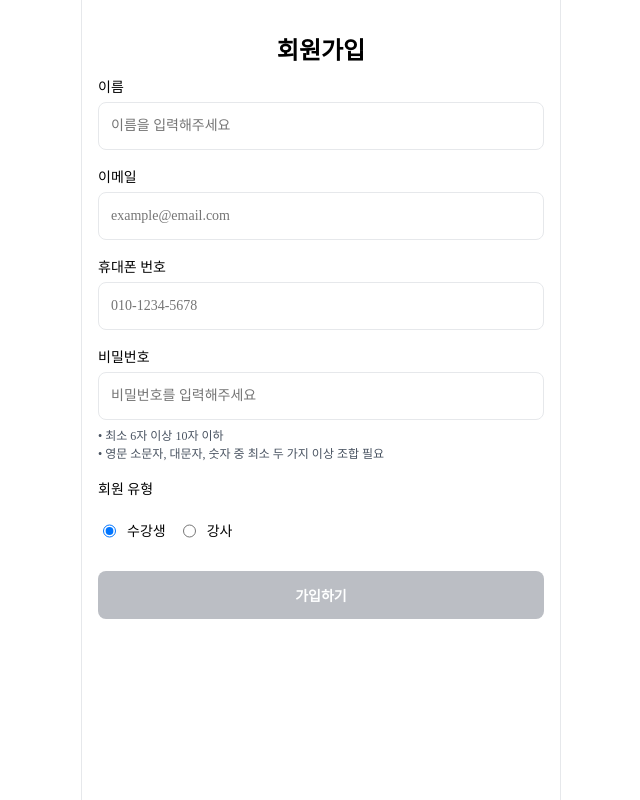
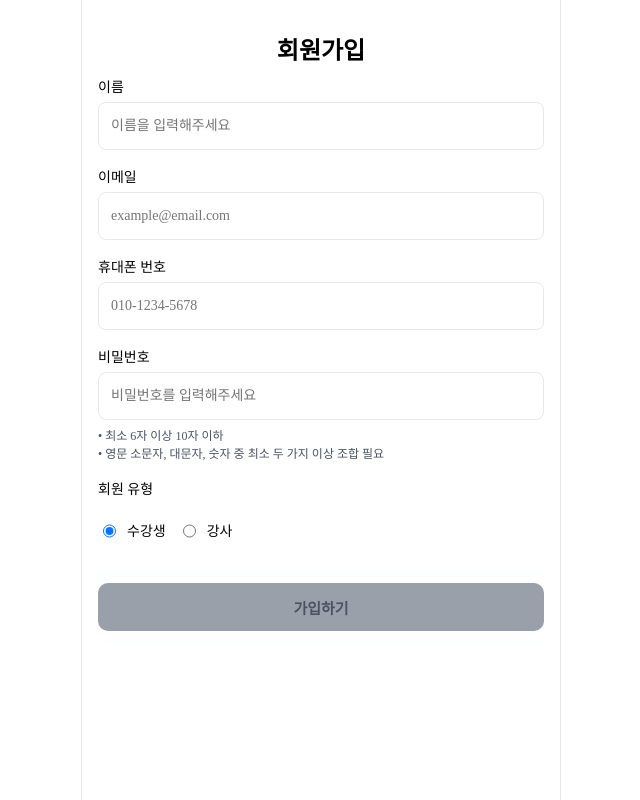
Before and after one commit to jeongyou/wolbu-FE-assignment, a Next.js app: page /signup in a window 1280 px wide. Shown: the whole page, without its empty margins (319-959 px from the left). Built offline with nearby package versions, Linux system fonts and the light colour scheme.

Commit message:
refactor: ConfirmButton 스타일 변경

```diff
--- a/src/features/signup/components/ConfirmButton/ConfirmButton.styles.ts
+++ b/src/features/signup/components/ConfirmButton/ConfirmButton.styles.ts
@@ -1,18 +1,30 @@
 import styled from '@emotion/styled';
 import { theme } from '@/shared/styles/theme';
 
+export const Container = styled.div`
+  position: sticky;
+  left: 0;
+  right: 0;
+  bottom: 0;
+
+  padding: 12px 0px;
+  background: ${theme.colors.white};
+`;
+
 export const Button = styled.button`
+  width: 100%;
   height: 48px;
-  border-radius: 8px;
   border: none;
-  background-color: ${theme.colors.blue[400]};
+  border-radius: 10px;
+  background: ${theme.colors.blue[400]};
   color: ${theme.colors.white};
-  font-size: 14px;
+  font-size: 15px;
   font-weight: 600;
   cursor: pointer;
 
   &:disabled {
-    background-color: ${theme.colors.gray[100]};
+    background: ${theme.colors.gray[200]};
+    color: ${theme.semantic.textSecondary};
     cursor: not-allowed;
   }
 `;
--- a/src/features/signup/components/ConfirmButton/index.tsx
+++ b/src/features/signup/components/ConfirmButton/index.tsx
@@ -15,9 +15,11 @@ const ConfirmButton = ({
   ...props
 }: ConfirmButtonProps) => {
   return (
-    <S.Button type='submit' disabled={disabled || loading} {...props}>
-      {loading ? '처리 중...' : children}
-    </S.Button>
+    <S.Container>
+      <S.Button type='submit' disabled={disabled || loading} {...props}>
+        {loading ? '처리 중...' : children}
+      </S.Button>
+    </S.Container>
   );
 };
 
```
